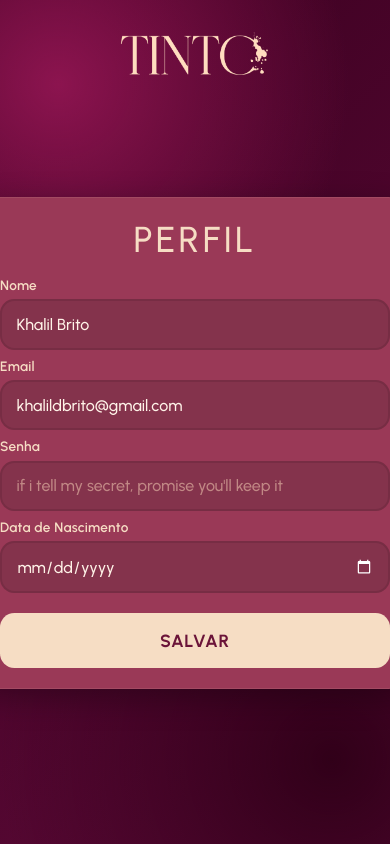
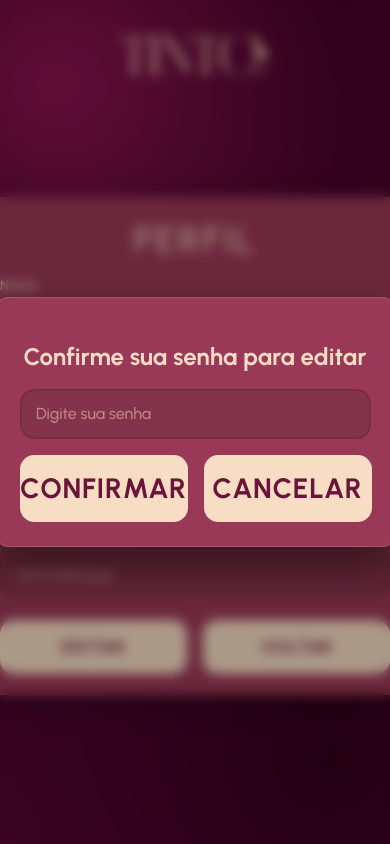
Before and after one commit to Bields190/Tinto, an Angular app in the folder frontend/TintoApp/: page /perfil in a window 390 px wide. Both pictures are taken after a click on the button "EDITAR". Shown: the top 844 px of the page. Built offline with nearby package versions, Linux system fonts and the light colour scheme.

Commit message:
feat: modal de confirmar senha antes de editar perfil

```diff
--- a/frontend/TintoApp/src/app/component/perfil/perfil.html
+++ b/frontend/TintoApp/src/app/component/perfil/perfil.html
@@ -67,13 +67,37 @@
         >
           SALVAR
         </button>
-        <button          *ngIf="!modoEdicao"          type="button"
+        <button
+          *ngIf="!modoEdicao"
+          type="button"
           (click)="voltar()"
           class="botao-padrao botao-cadastrar"
         >
           VOLTAR
         </button>
       </div>
+
+      <section *ngIf="showSenhaConfirmModal" class="modal-overlay">
+        <div class="modal-content">
+          <h2>Confirme sua senha para editar</h2>
+          <form [formGroup]="senhaConfirmForm" class="forms-item">
+            <div class="campo-grupo">
+              <input
+                id="confirmSenha"
+                type="password"
+                formControlName="confirmSenha"
+                class="input-padrao"
+                placeholder="Digite sua senha"
+              />
+            </div>
+            <div class="erro-senha" *ngIf="erroSenha">{{ erroSenha }}</div>
+            <div class="botoes-grupo">
+              <button type="button" class="botao-padrao" (click)="confirmarSenha()">Confirmar</button>
+              <button type="button" class="botao-padrao" (click)="cancelarConfirmacao()">Cancelar</button>
+            </div>
+          </form>
+        </div>
+      </section>
     </form>
   </div>
 </section>
--- a/frontend/TintoApp/src/app/component/perfil/perfil.scss
+++ b/frontend/TintoApp/src/app/component/perfil/perfil.scss
@@ -162,33 +162,47 @@
   }
 }
 
-/* Responsividade */
-@media (max-width: 768px) {
-  .formulario-wrapper {
-    padding: 2rem 1.5rem;
-    margin-inline: auto;
-    width: calc(100% - 1rem);
+  /* Modal de confirmação de senha */
+  .modal-overlay {
+    position: fixed;
+    top: 0;
+    left: 0;
+    right: 0;
+    bottom: 0;
+    display: flex;
+    align-items: center;
+    justify-content: center;
+    background: rgba(0, 0, 0, 0.3);
+    backdrop-filter: blur(6px);
+    z-index: 999;
   }
 
-  .titulo-formulario {
-    font-size: 1.8rem;
-    margin-bottom: 1.5rem;
+  .modal-content {
+    width: min(90vw, 420px);
+    padding: 1.5rem;
+    border-radius: 0.85rem;
+    background: #9A3957;
+    border: 1px solid rgba(255, 255, 255, 0.14);
+    box-shadow: 0 20px 40px rgba(0, 0, 0, 0.45);
+    color: var(--cor-creme);
+    text-align: center;
   }
 
-  .input-padrao {
-    font-size: 16px; /* Previne zoom em iOS */
-    padding: 0.9rem 1rem;
+  .modal-content h2 {
+    font-size: 1.5rem;
+    margin-bottom: 1.1rem;
+    color: var(--cor-creme);
   }
 
-  .botao-cadastrar {
-    padding: 0.9rem 1.5rem;
-    font-size: 1.3rem;
+  .modal-content .campo-grupo {
+    margin-bottom: 1rem;
   }
 
-  .campo-grupo {
-    gap: 0.4rem;
+  .erro-senha {
+    color: #ff6b6b;
+    font-size: 0.9rem;
+    margin-bottom: 0.9rem;
   }
-}
 
 @media (max-width: 480px) {
   .cadastro-container {
--- a/frontend/TintoApp/src/app/component/perfil/perfil.ts
+++ b/frontend/TintoApp/src/app/component/perfil/perfil.ts
@@ -10,14 +10,22 @@ import { FormBuilder, FormGroup, ReactiveFormsModule } from '@angular/forms';
 })
 export class Perfil implements OnInit {
   perfilForm: FormGroup;
+  senhaConfirmForm: FormGroup;
   modoEdicao = false;
+  showSenhaConfirmModal = false;
+  senhaAtual = 'onanista';
+  erroSenha = '';
 
   constructor(private fb: FormBuilder) {
     this.perfilForm = this.fb.group({
       nome: ['Khalil Brito'],
       email: ['khalildbrito@gmail.com'],
-      senha: [''],
+      senha: ['onanista'],
       dataNascimento: [''],
+    });
+
+    this.senhaConfirmForm = this.fb.group({
+      confirmSenha: [''],
     });
   }
 
@@ -26,14 +34,40 @@ export class Perfil implements OnInit {
   }
 
   habilitarEdicao() {
+    this.erroSenha = '';
+    this.senhaConfirmForm.reset();
+    this.showSenhaConfirmModal = true;
+  }
+
+  confirmarSenha() {
+    const confirmSenha = this.senhaConfirmForm.value.confirmSenha;
+
+    if (!confirmSenha) {
+      this.erroSenha = 'Digite a senha para confirmar.';
+      return;
+    }
+
+    if (confirmSenha !== this.senhaAtual) {
+      this.erroSenha = 'Senha incorreta. A edição não foi liberada.';
+      return;
+    }
+
+    this.erroSenha = '';
+    this.showSenhaConfirmModal = false;
     this.modoEdicao = true;
     this.perfilForm.enable();
+  }
+
+  cancelarConfirmacao() {
+    this.erroSenha = '';
+    this.showSenhaConfirmModal = false;
   }
 
   salvarEdicao() {
     if (this.perfilForm.valid) {
       this.modoEdicao = false;
       this.perfilForm.disable();
+      this.senhaAtual = this.perfilForm.value.senha || this.senhaAtual;
       console.log('Dados salvos:', this.perfilForm.value);
     }
   }
```
